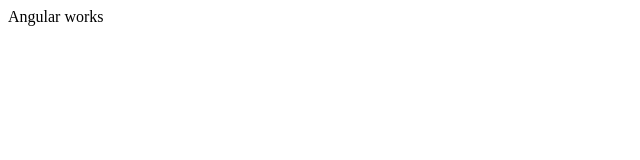
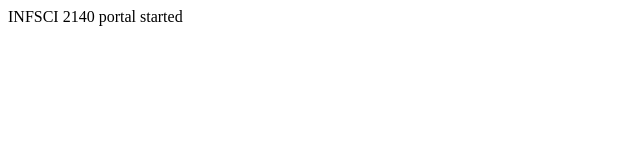
Before and after one commit to longeric/MovieSearchPortal, an Angular app: page / in a window 1280 px wide. Shown: the top 160 px of the page, without its empty margins (0-640 px from the left). Built offline with nearby package versions, Linux system fonts and the light colour scheme.

Commit message:
finish deploy

```diff
--- a/src/app/app.component.html
+++ b/src/app/app.component.html
@@ -1 +1 @@
-<div>Angular works</div>
+<div>INFSCI 2140 portal started</div>
```
